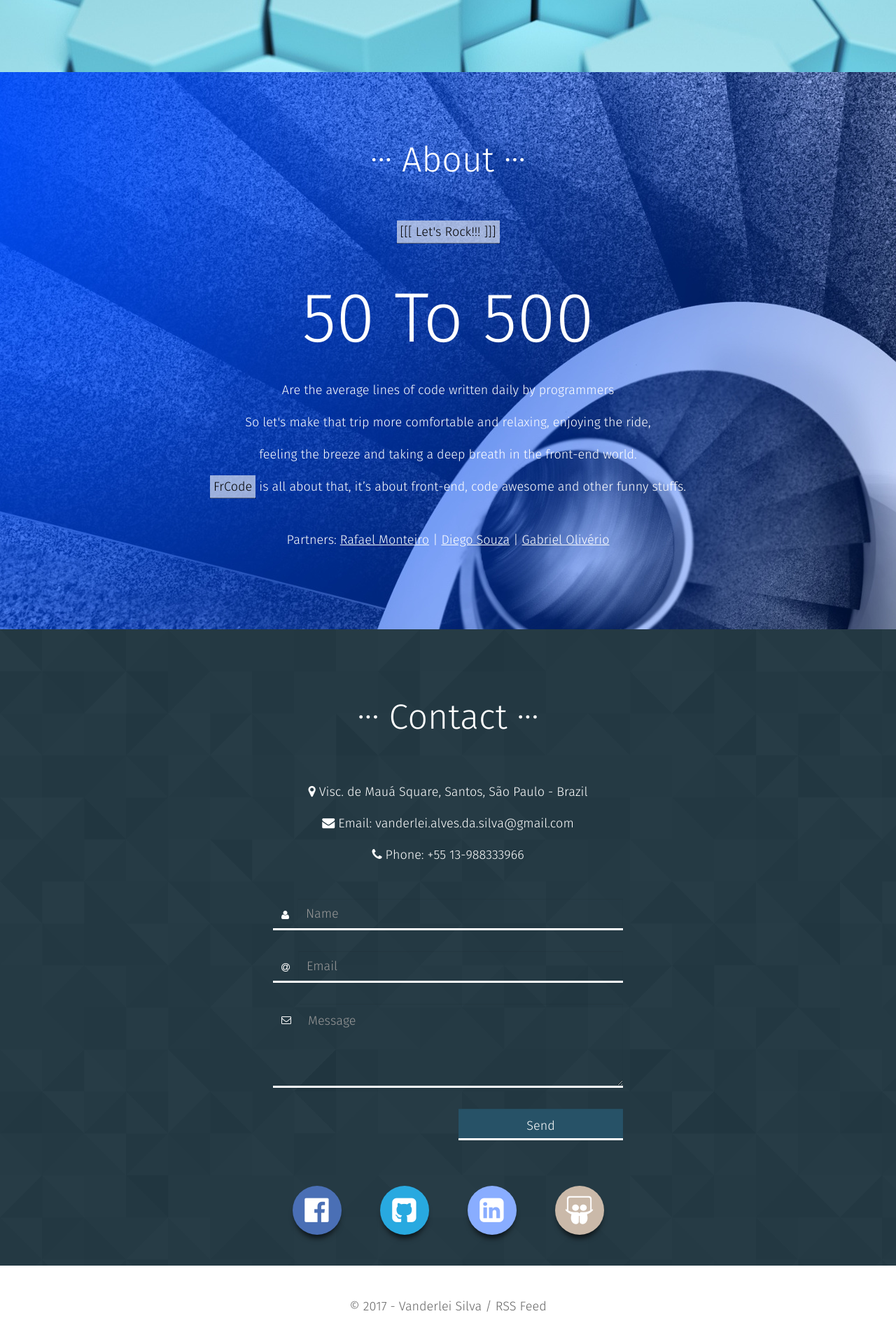
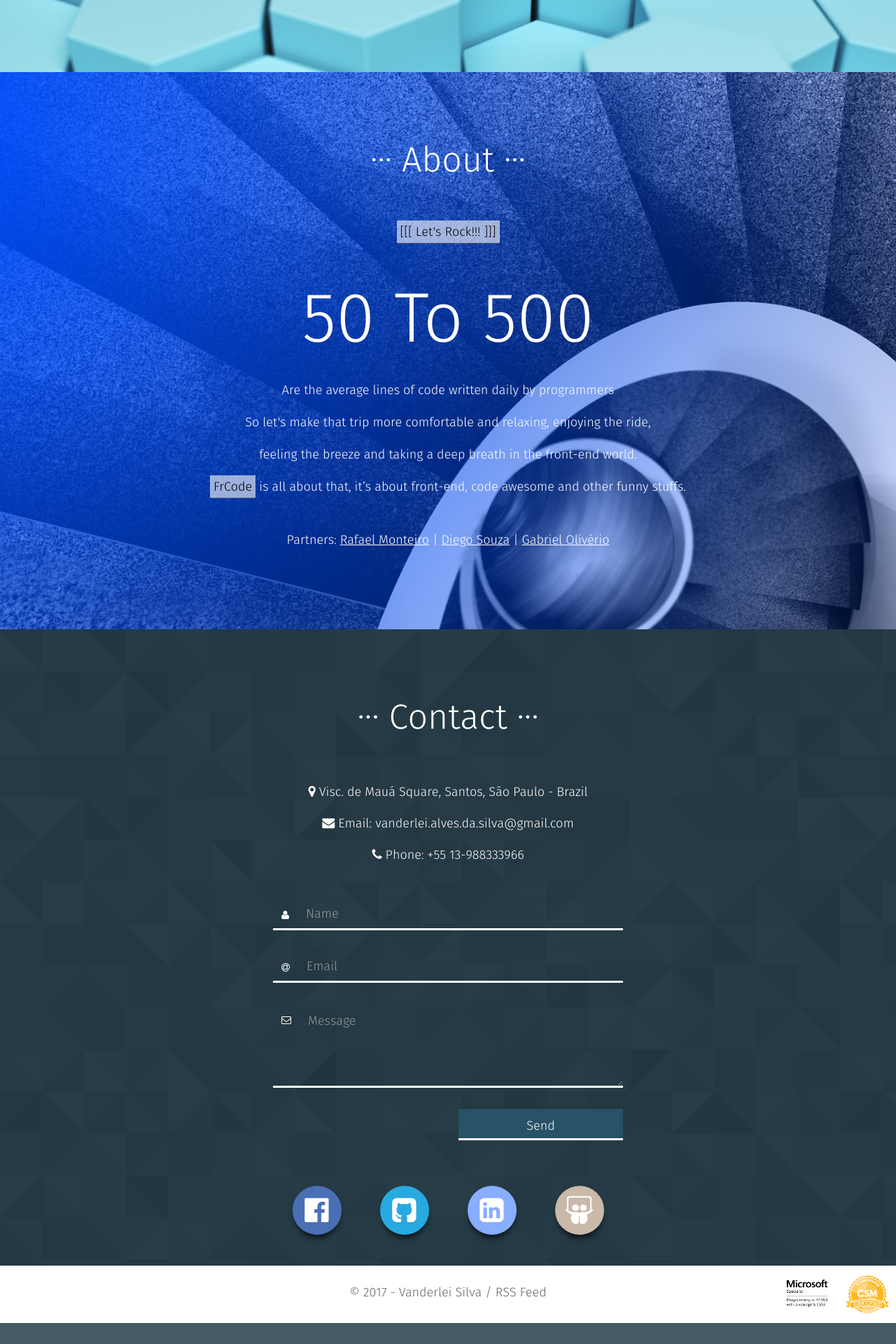
Before and after one commit to vanderleisilva/vanderleisilva.github.io, a Jekyll site: the page built from index.html, in a window 1280 px wide. Shown: the part 2633-4553 px from the top of the page at 70% size. Built offline with Jekyll 4.4.1, drawn with Linux system fonts in a browser that asks for light colours; after the commit the page ends 4523 px from its top, so only the background shows below that.

Commit message:
Add Certification seals

```diff
--- a/_layouts/base.html
+++ b/_layouts/base.html
@@ -45,6 +45,12 @@
 				</div>
 			</div>
 		</div>
+		<div class="certificacoes">
+			<img width="80" title="Microsoft Specialist Programming in HTML5 with JavaScript & CSS3" src="images/microsoft-certification.png" alt="Microsoft Specialist">
+			<a href="https://www.scrumalliance.org/community/profile/vsilva26" target="_blank">
+				<img width="80" src="images/csm-certification.png" title="ScrumMaster Certifield" alt="ScrumMaster Certification">
+			</a>
+		</div>
 	</footer>
 	<!-- require plugins -->
 	<script src="/js/jquery.min.js"></script>
--- a/css/tpl_style.css
+++ b/css/tpl_style.css
@@ -447,9 +447,14 @@ footer {
     padding: 20px 0 16px 0;
     text-align: center;
     background: #fff;
+    position: relative;
+}
+footer .certificacoes{
+    position: absolute;
+    right: 2px;
+    bottom: 2px;
 }
 .footer-copyright p {
-    margin:20px auto 20px auto;
     text-align: center;
     line-height: 32px;
     color: #666;
@@ -487,6 +492,10 @@ footer {
       margin-top: -35px;
       line-height: 30px;
 	}
+
+    footer .certificacoes{
+        position: relative;
+    }
 }
 @media (max-width: 400px) {
     nav.main-menu {right: 10px;}
@@ -498,4 +507,5 @@ footer {
         height: 60px;
         width: 60px;
     }
+
 }
```
Also changed, not shown: images/csm-certification.png (added), images/microsoft-certification.png (added).
